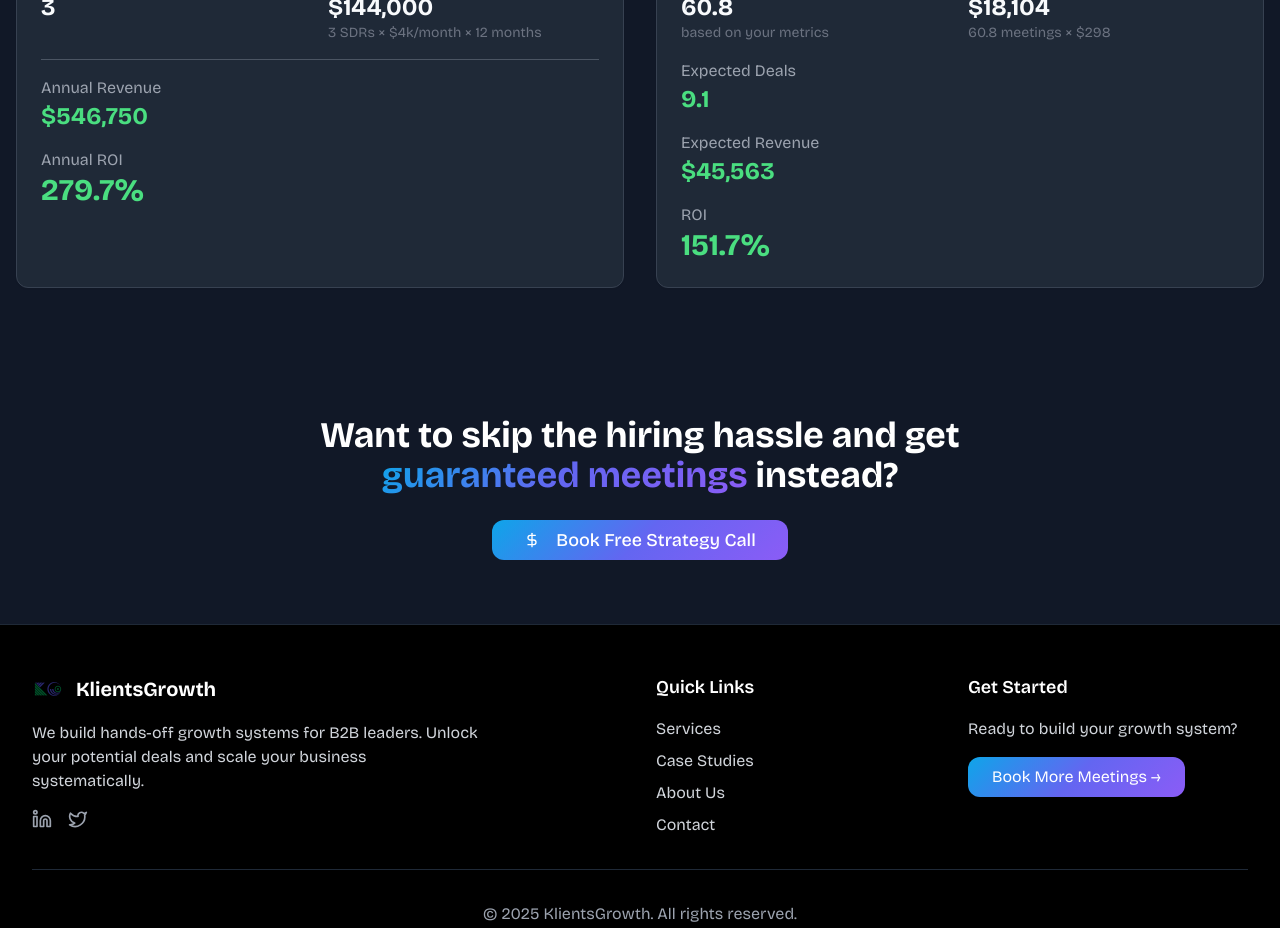
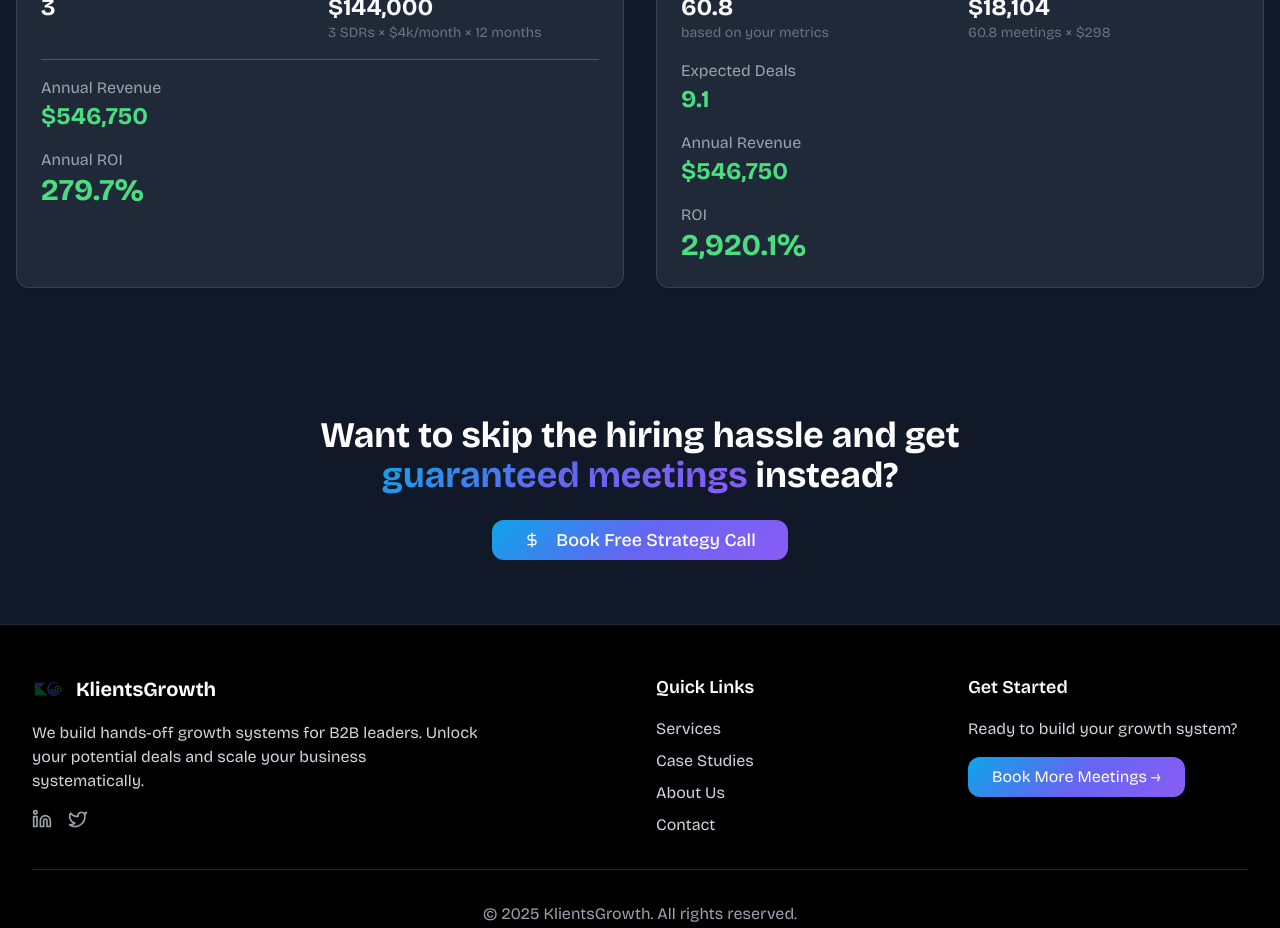
Before and after one commit to harsh719/growth-flow-klients, a React (Vite) app: page /roi-calculator in a window 1280 px wide. Shown: the part 1740-2668 px from the top of the page. Built offline with nearby package versions, Linux system fonts and the light colour scheme.

Commit message:
Fix: Calculate ROI with annual revenue
Calculate ROI using annual revenue in the ROI calculator.

```diff
--- a/src/pages/ROICalculator.tsx
+++ b/src/pages/ROICalculator.tsx
@@ -72,7 +72,8 @@ const ROICalculator = () => {
     const totalCost = monthlyMeetings * 298; // Total cost for meetings booked
     const ourModelDeals = (monthlyMeetings * inputs.conversionRate) / 100;
     const ourModelRevenue = ourModelDeals * inputs.customerLifetimeValue;
-    const ourModelRoi = totalCost > 0 ? ((ourModelRevenue - totalCost) / totalCost) * 100 : 0;
+    const ourModelAnnualRevenue = ourModelRevenue * 12; // Calculate annual revenue
+    const ourModelRoi = totalCost > 0 ? ((ourModelAnnualRevenue - totalCost) / totalCost) * 100 : 0;
 
     setComparison({
       sdrApproach: {
@@ -84,7 +85,7 @@ const ROICalculator = () => {
         meetings: monthlyMeetings,
         totalCost: totalCost,
         deals: ourModelDeals,
-        revenue: ourModelRevenue,
+        revenue: ourModelAnnualRevenue, // Store annual revenue
         roi: ourModelRoi
       }
     });
@@ -390,7 +391,7 @@ const ROICalculator = () => {
                   </div>
 
                   <div>
-                    <div className="text-gray-400">Expected Revenue</div>
+                    <div className="text-gray-400">Annual Revenue</div>
                     <div className="text-2xl font-bold text-green-400">
                       $<AnimatedCounter value={comparison.ourModel.revenue} />
                     </div>
```
